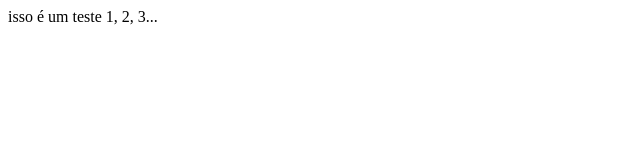
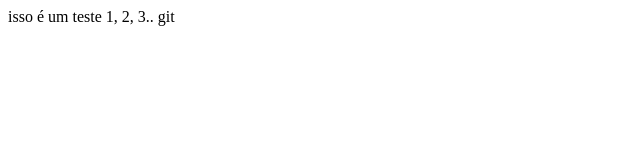
Before and after one commit to Jualbs/reprograma-2, a plain HTML site: page contato.html in a window 1280 px wide. Shown: the full height of the page, 0-640 px from the left. Drawn offline with Linux system fonts and the light colour scheme.

Commit message:
Alterando o texto do arquivo contato.html

```diff
--- a/contato.html
+++ b/contato.html
@@ -7,6 +7,7 @@
     <title>Document</title>
 </head>
 <body>
-    isso é um teste 1, 2, 3...
+    isso é um teste 1, 2, 3..
+git
 </body>
 </html>
```
